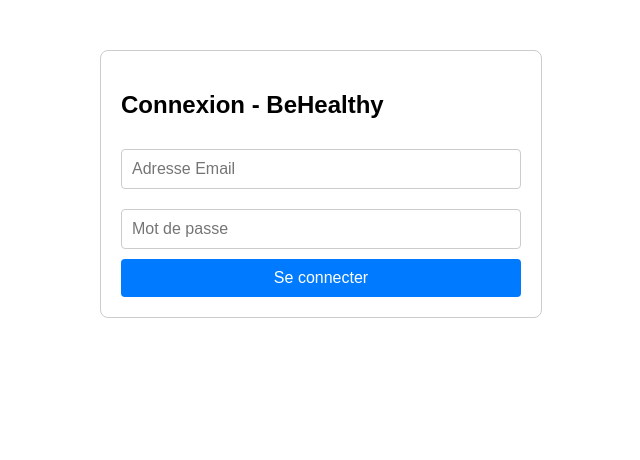
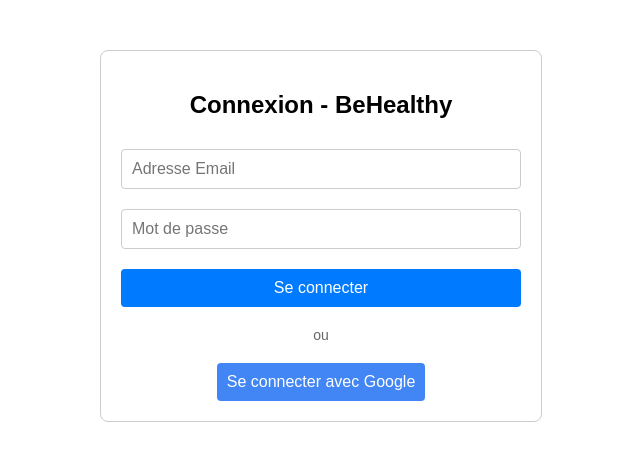
Before and after one commit to ELIANA56/be, a React (Create React App) app: page /login in a window 1280 px wide. Shown: the top 460 px of the page, without its empty margins (319-959 px from the left). Built offline with nearby package versions, Linux system fonts and the light colour scheme.

Commit message:
הוספת גוגל sdk

```diff
--- a/package.json
+++ b/package.json
@@ -7,6 +7,8 @@
     "@testing-library/jest-dom": "^6.9.1",
     "@testing-library/react": "^16.3.2",
     "@testing-library/user-event": "^13.5.0",
+    "firebase": "^12.14.0",
+    "firebase-admin": "^10.3.0",
     "react": "^19.2.6",
     "react-dom": "^19.2.6",
     "react-router-dom": "^7.15.1",
--- a/src/components/auth/Login.js
+++ b/src/components/auth/Login.js
@@ -1,19 +1,20 @@
 import React, { useState } from 'react';
 import { useNavigate } from 'react-router-dom';
+import { GoogleAuthProvider, signInWithPopup } from 'firebase/auth';
+import { auth } from '../../firebase';
 
 const Login = () => {
   const navigate = useNavigate();
 
-  // 1. DÉCLARATION DES ÉTATS (C'est ce qui manquait)
   const [formData, setFormData] = useState({ Email: '', Password: '' });
   const [message, setMessage] = useState('');
   const [error, setError] = useState('');
+  const [loading, setLoading] = useState(false);
 
-  // 2. FONCTION POUR GÉRER LA SAISIE (Manquait aussi)
   const handleChange = (e) => {
     setFormData({
       ...formData,
-      [e.target.name]: e.target.value
+      [e.target.name]: e.target.value,
     });
   };
 
@@ -21,41 +22,102 @@
     e.preventDefault();
     setMessage('');
     setError('');
+    setLoading(true);
 
     try {
       const response = await fetch('http://localhost:3001/api/auth/login', {
         method: 'POST',
         headers: { 'Content-Type': 'application/json' },
-        body: JSON.stringify(formData)
+        body: JSON.stringify(formData),
       });
 
       const data = await response.json();
-
-      if (!response.ok) throw new Error(data.error);
+      if (!response.ok) throw new Error(data.error || 'Login failed');
 
       localStorage.setItem('token', data.token);
       localStorage.setItem('userId', data.userId);
-
       navigate('/home');
     } catch (err) {
-      setError(err.message); // Maintenant setError est défini
+      setError(err.message);
+    } finally {
+      setLoading(false);
+    }
+  };
+
+  const handleGoogleSignIn = async () => {
+    setMessage('');
+    setError('');
+    setLoading(true);
+
+    try {
+      const provider = new GoogleAuthProvider();
+      const result = await signInWithPopup(auth, provider);
+      const user = result.user;
+      const idToken = await user.getIdToken();
+
+      const response = await fetch('http://localhost:3001/api/auth/firebase/verify', {
+        method: 'POST',
+        headers: { 'Content-Type': 'application/json' },
+        body: JSON.stringify({
+          idToken,
+          uid: user.uid,
+          email: user.email,
+          displayName: user.displayName,
+          photoURL: user.photoURL,
+        }),
+      });
+
+      const data = await response.json();
+      if (!response.ok) throw new Error(data.error || 'Google login failed');
+
+      localStorage.setItem('firebaseUID', user.uid);
+      localStorage.setItem('firebaseToken', idToken);
+      localStorage.setItem('userEmail', user.email);
+      localStorage.setItem('userName', user.displayName || '');
+      navigate('/home');
+    } catch (err) {
+      setError(err.message || 'Google login failed.');
+    } finally {
+      setLoading(false);
     }
   };
 
   return (
     <div style={styles.container}>
       <h2>Connexion - BeHealthy</h2>
+
       <form onSubmit={handleSubmit} style={styles.form}>
         <input
-          type="email" name="Email" placeholder="Adresse Email"
-          onChange={handleChange} required style={styles.input}
+          type="email"
+          name="Email"
+          placeholder="Adresse Email"
+          onChange={handleChange}
+          required
+          style={styles.input}
         />
         <input
-          type="password" name="Password" placeholder="Mot de passe"
-          onChange={handleChange} required style={styles.input}
+          type="password"
+          name="Password"
+          placeholder="Mot de passe"
+          onChange={handleChange}
+          required
+          style={styles.input}
         />
-        <button type="submit" style={styles.button}>Se connecter</button>
+        <button type="submit" style={styles.button} disabled={loading}>
+          {loading ? 'Connexion...' : 'Se connecter'}
+        </button>
       </form>
+
+      <div style={styles.separator}>ou</div>
+
+      <button
+        type="button"
+        style={styles.googleButton}
+        onClick={handleGoogleSignIn}
+        disabled={loading}
+      >
+        {loading ? 'Connexion Google...' : 'Se connecter avec Google'}
+      </button>
 
       {message && <p style={{ color: 'green' }}>{message}</p>}
       {error && <p style={{ color: 'red' }}>{error}</p>}
@@ -64,10 +126,20 @@
 };
 
 const styles = {
-  container: { maxWidth: '400px', margin: '50px auto', padding: '20px', border: '1px solid #ccc', borderRadius: '8px', fontFamily: 'Arial' },
+  container: {
+    maxWidth: '400px',
+    margin: '50px auto',
+    padding: '20px',
+    border: '1px solid #ccc',
+    borderRadius: '8px',
+    fontFamily: 'Arial',
+    textAlign: 'center',
+  },
   form: { display: 'flex', flexDirection: 'column' },
   input: { margin: '10px 0', padding: '10px', fontSize: '16px', borderRadius: '4px', border: '1px solid #ccc' },
-  button: { padding: '10px', fontSize: '16px', backgroundColor: '#007bff', color: '#fff', border: 'none', borderRadius: '4px', cursor: 'pointer' }
+  button: { padding: '10px', fontSize: '16px', backgroundColor: '#007bff', color: '#fff', border: 'none', borderRadius: '4px', cursor: 'pointer', marginTop: '10px' },
+  separator: { margin: '20px 0', fontSize: '14px', color: '#666' },
+  googleButton: { padding: '10px', fontSize: '16px', backgroundColor: '#4285F4', color: '#fff', border: 'none', borderRadius: '4px', cursor: 'pointer' },
 };
 
 export default Login;
--- /dev/null
+++ b/src/firebase.js
@@ -0,0 +1,21 @@
+import { initializeApp } from 'firebase/app';
+import { getAuth } from 'firebase/auth';
+
+// Your Firebase configuration (already in .env)
+const firebaseConfig = {
+  apiKey: process.env.REACT_APP_FIREBASE_API_KEY,
+  authDomain: process.env.REACT_APP_FIREBASE_AUTH_DOMAIN,
+  projectId: process.env.REACT_APP_FIREBASE_PROJECT_ID,
+  storageBucket: process.env.REACT_APP_FIREBASE_STORAGE_BUCKET,
+  messagingSenderId: process.env.REACT_APP_FIREBASE_MESSAGING_SENDER_ID,
+  appId: process.env.REACT_APP_FIREBASE_APP_ID,
+  measurementId: process.env.REACT_APP_FIREBASE_MEASUREMENT_ID,
+};
+
+// Initialize Firebase
+const app = initializeApp(firebaseConfig);
+
+// Get Authentication instance
+export const auth = getAuth(app);
+
+export default app;
```
Also changed, not shown: 1 other file (tests, documents, lock files or other folders).
